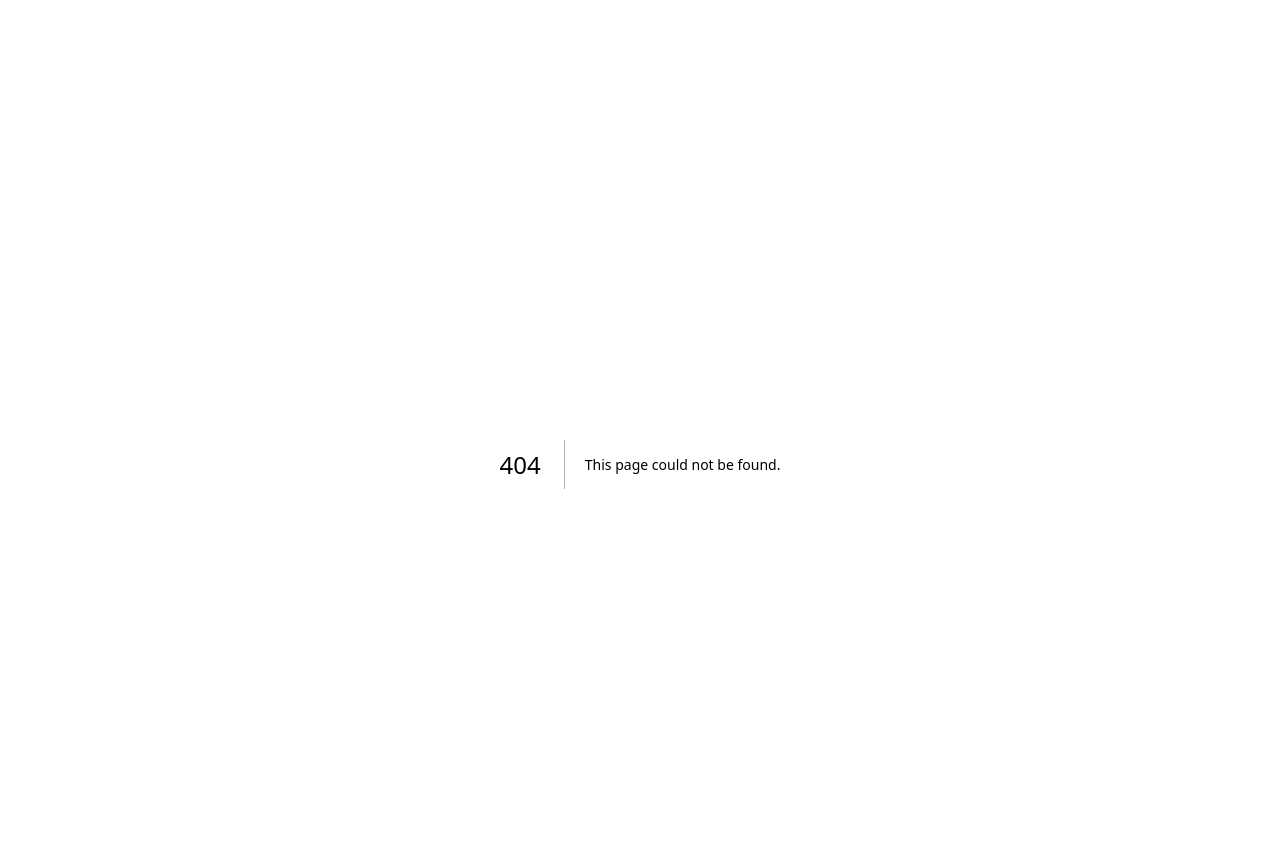
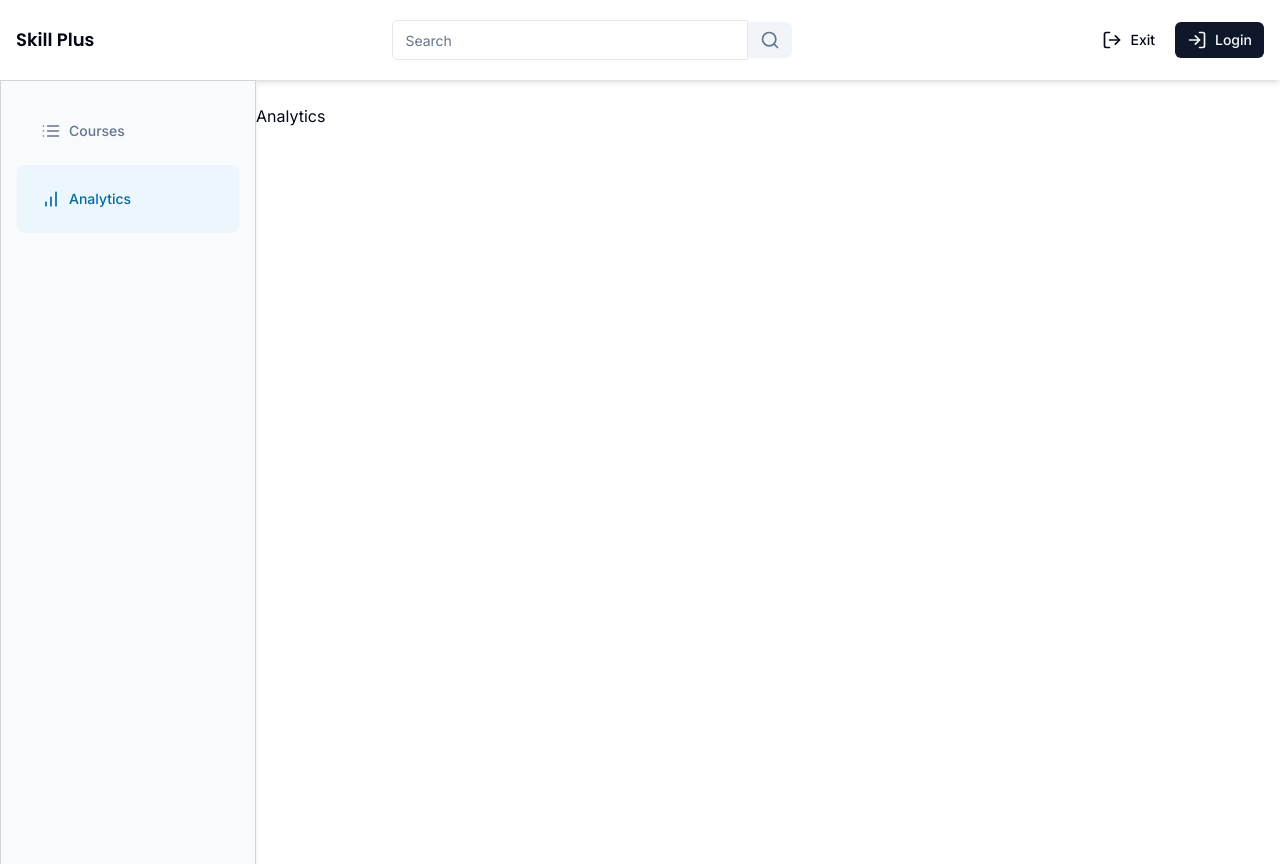
Before and after one commit to yuvi76/skillplus, a Next.js app: page /instructor/analytics in a window 1280 px wide. Before the commit this address had no page. After the commit the page ends 800 px from the top, so only its background shows below. Built offline with nearby package versions, Linux system fonts and the light colour scheme.

Commit message:
Fix: Dynamic Sidebar

```diff
--- /dev/null
+++ b/app/(dashboard)/(routes)/instructor/analytics/page.tsx
@@ -0,0 +1,9 @@
+const AnalyticsPage = () => {
+  return (
+    <div>
+      <h1>Analytics</h1>
+    </div>
+  );
+};
+
+export default AnalyticsPage;
--- /dev/null
+++ b/app/(dashboard)/(routes)/instructor/course/page.tsx
@@ -0,0 +1,9 @@
+const CoursesPage = () => {
+  return (
+    <div>
+      <h1>Courses</h1>
+    </div>
+  );
+};
+
+export default CoursesPage;
--- a/app/(dashboard)/_components/navbar/actions.tsx
+++ b/app/(dashboard)/_components/navbar/actions.tsx
@@ -20,7 +20,7 @@ export const Actions = async () => {
   return (
     <div className="flex items-center justify-end gap-x-2 ml-4 lg:ml-0">
       {isInstructorPage || isPlayerPage ? (
-        <Button size="sm" variant="ghost">
+        <Button size="sm" variant="ghost" onClick={() => router.push("/")}>
           <LogOut className="h-5 w-5 mr-2" />
           Exit
         </Button>
--- a/app/(dashboard)/_components/sidebar/sidebar-routes.tsx
+++ b/app/(dashboard)/_components/sidebar/sidebar-routes.tsx
@@ -1,6 +1,7 @@
 "use client";
 
-import { Compass, Layout } from "lucide-react";
+import { BarChart, Compass, Layout, List } from "lucide-react";
+import { usePathname } from "next/navigation";
 import { SidebarItem } from "./sidebar-item";
 
 const guestRoutes = [
@@ -16,8 +17,25 @@ const guestRoutes = [
   },
 ];
 
+const instructorRoutes = [
+  {
+    icon: List,
+    label: "Courses",
+    href: "/instructor/course",
+  },
+  {
+    icon: BarChart,
+    label: "Analytics",
+    href: "/instructor/analytics",
+  },
+];
+
 export const SidebarRoutes = () => {
-  const routes = guestRoutes;
+  const pathname = usePathname();
+
+  const isInstructorPage = pathname?.includes("/instructor");
+  console.log(isInstructorPage);
+  const routes = isInstructorPage ? instructorRoutes : guestRoutes;
 
   return (
     <div className="p-4 flex flex-col w-full">
--- a/package.json
+++ b/package.json
@@ -10,6 +10,7 @@
   },
   "dependencies": {
     "@hookform/resolvers": "^3.3.4",
+    "@radix-ui/react-dialog": "^1.0.5",
     "@radix-ui/react-label": "^2.0.2",
     "@radix-ui/react-slot": "^1.0.2",
     "@radix-ui/react-toast": "^1.1.5",
```
Also changed, not shown: 1 other file (tests, documents, lock files or other folders).
